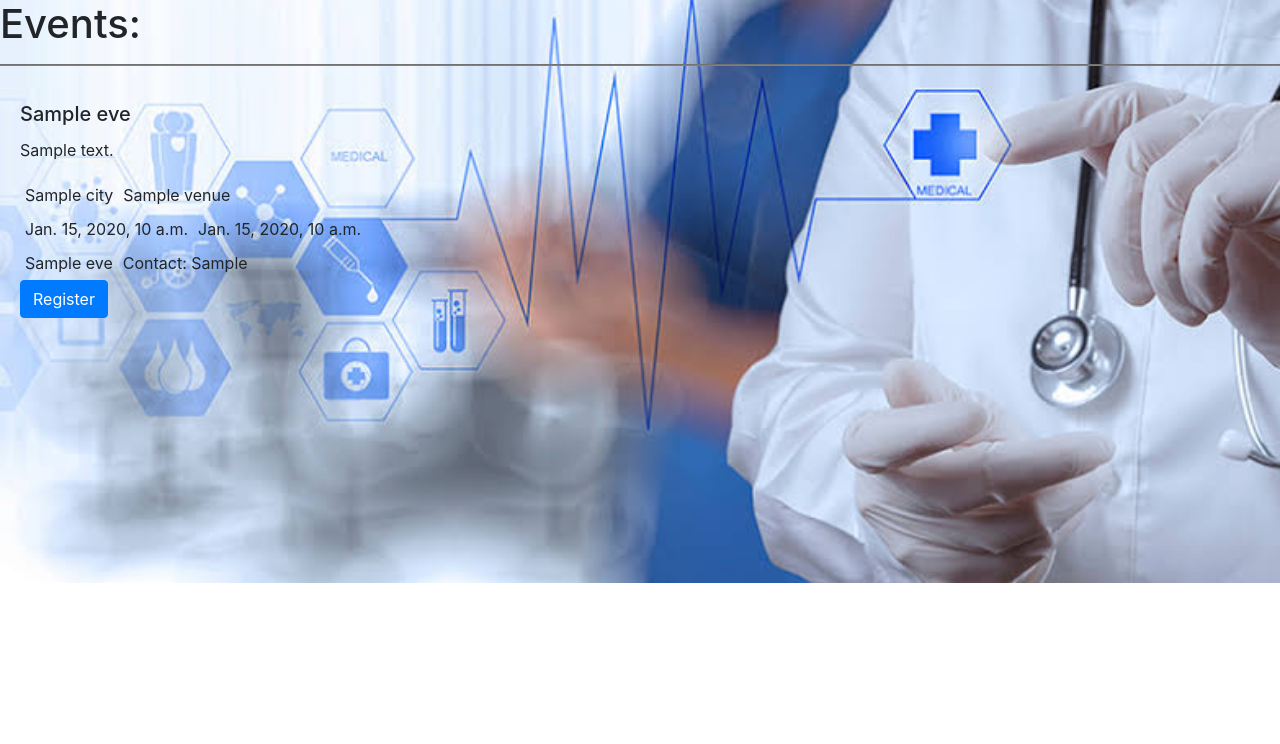
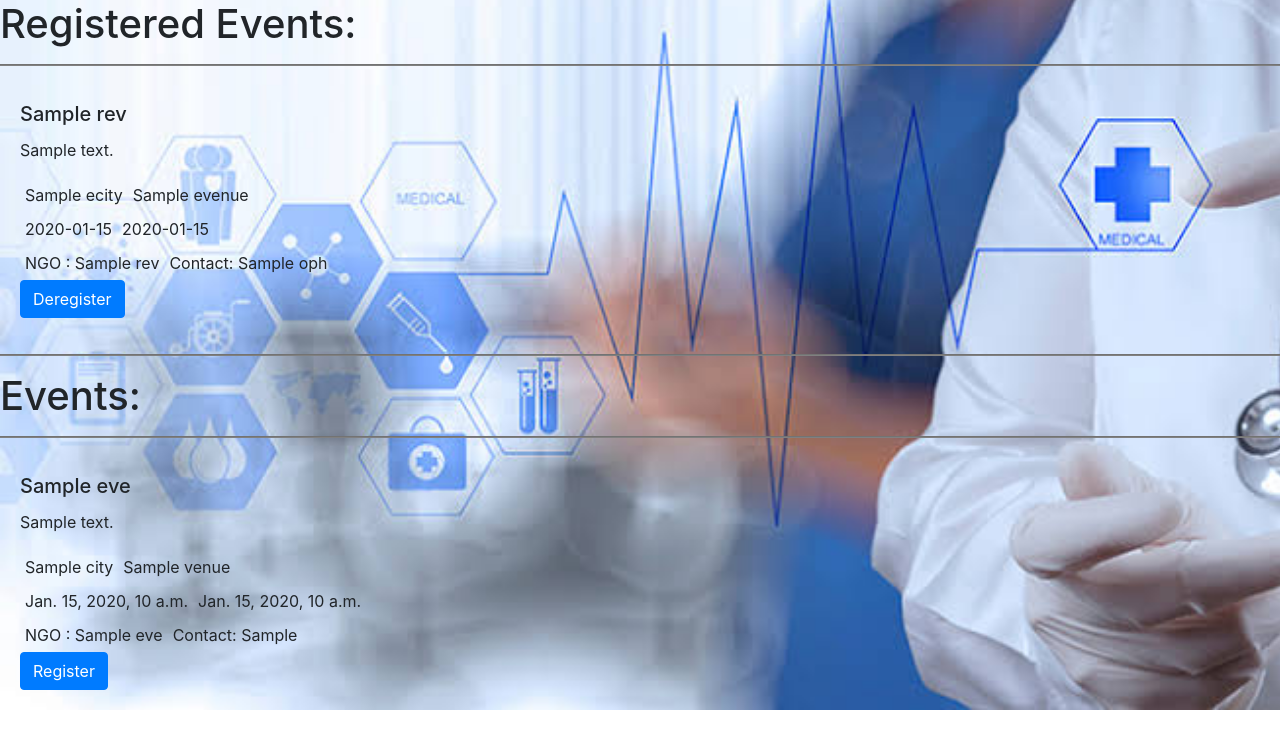
Before and after one commit to Sindhura17/sanjivini, a Django app: template sj/workapp/templates/workapp/docpage.html in a window 1280 px wide. Shown: the part 56-800 px from the top of the page. Run offline with Django 3.2, Linux system fonts and the light colour scheme; the template is opened without the code that fills it: most values are stand-ins (such as "Sample title", 1, 10 or a date in 2020); some libraries are stand-ins or nearby versions.

Commit message:
deregister

```diff
--- a/sj/workapp/templates/workapp/docpage.html
+++ b/sj/workapp/templates/workapp/docpage.html
@@ -36,6 +36,34 @@ margin:5px;
    <nav class="navbar navbar-expand-lg navbar-black bg-dark">
           <a class="navbar-brand" href="http://127.0.0.1:8000/">Home</a>
 	</nav>
+
+	<h1>Registered Events: </h1>
+	<div class="events">
+	{% for i in rev %}
+	 <hr style="height: 1px" noshade>
+	<div class="card-body">
+    <h5 class="card-title">{{ i.ename }}</h5>
+    <p class="card-text">{{ i.etext }}</p>
+	<div class="pcls">
+	<p class="card-text">{{ i.ecity }}</p>
+	<p class="card-text">{{ i.evenue }}</p>
+	</div>
+	<div class="pcls">
+	<p class="card-text">{{ i.edate }}</p>
+	<p class="card-text">{{ i.etime }}</p>
+	</div>
+	<div class="pcls">
+	<p class="card-text">NGO : {{ i.oname }}</p>
+	<p class="card-text">  Contact: {{ i.oph }}</p>
+	</div>
+	<div class="buttondiv">
+	<button class="btn btn-primary dreg" id="{{ i.id }}"> Deregister</button>
+	</div>
+  </div>
+  {% endfor %}
+
+  <hr style="height: 1px" noshade>
+
 	<h1> Events: </h1>
 	<div class="events">
 	{% for i in eve %}
@@ -52,7 +80,7 @@ margin:5px;
 	<p class="card-text">{{ i.time }}</p>
 	</div>
 	<div class="pcls">
-	<p class="card-text">{{ i.nname }}</p>
+	<p class="card-text">NGO : {{ i.nname }}</p>
 	<p class="card-text">  Contact: {{ i.ph }}</p>
 	</div>
 	<div class="buttondiv">
@@ -76,12 +104,39 @@ margin:5px;
 	url:'/workapp/aux/',
 	data:{'id':id},
 	datatype:'json',
-	success:function(data){if (data.s=="success"){alert("success");}else {alert("failed")}},
+	success:function(data){
+		if (data.s=="success"){
+			alert("Success");
+			location.reload(true);
+			}
+		else {
+			alert("Failed");
+			location.reload(true);
+			}
+		},
+	})
+	});
+    $('.dreg').click(function(){
+	var did=this.id.toString();
+	console.log(did);
+	$.ajax({
+	type:'GET',
+	url:'/workapp/dreg/',
+	data:{'id':did},
+	datatype:'json',
+	success:function(data){
+		if (data.s=="success"){
+			alert("Deregistered");
+			location.reload(true);
+			}
+		else {
+			alert("Failed");
+			location.reload(true);
+			}
+		},
 	})
 	});
 	});
 	</script>
-
-
 </body>
 </html>
--- a/sj/workapp/urls.py
+++ b/sj/workapp/urls.py
@@ -15,5 +15,6 @@ path('add_patient/',views.add_patient,name='add_patient'),
 path('aux/',views.aux,name='aux'),
 path('update_rec/',views.update_rec,name='update_rec'),
 path('viewdetails/',views.viewdetails,name='viewdetails'),
+path('dreg/',views.dreg,name='dreg'),
 
 ]
```
Also changed, not shown: sj/workapp/views.py (+24 -1 lines).
